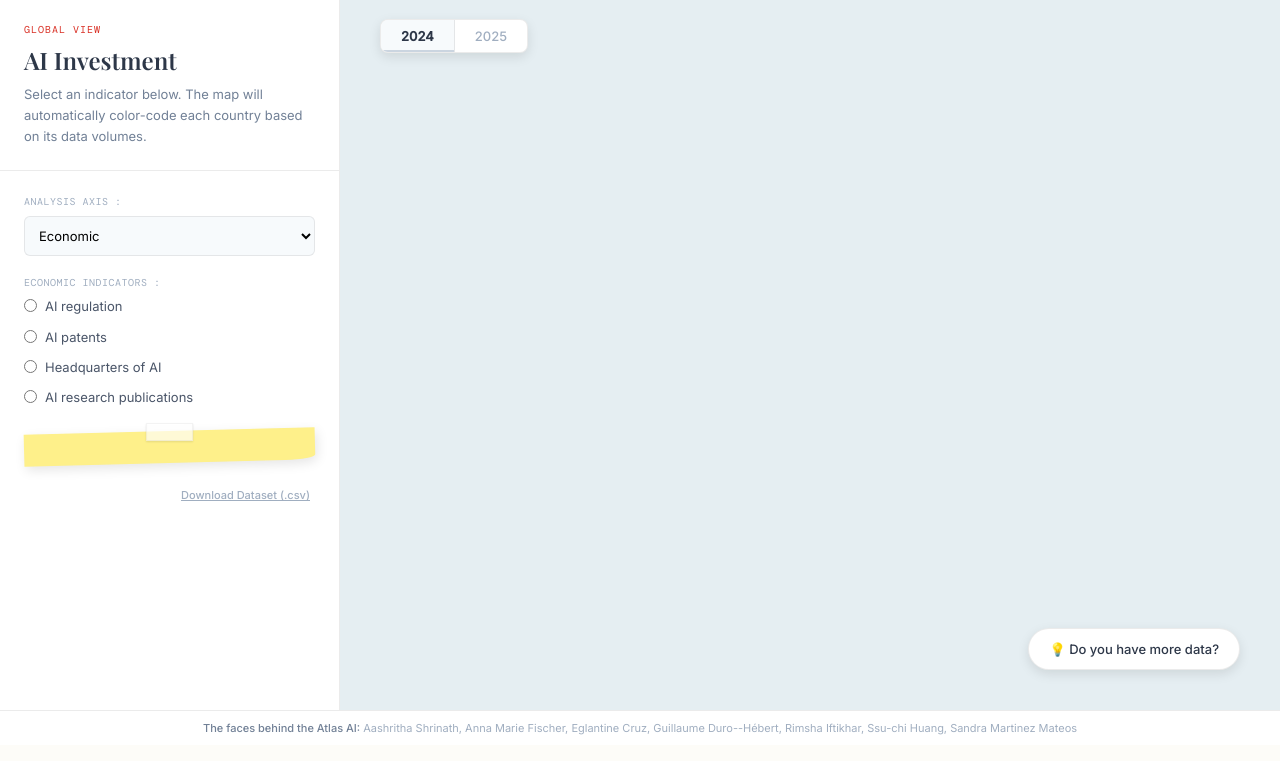
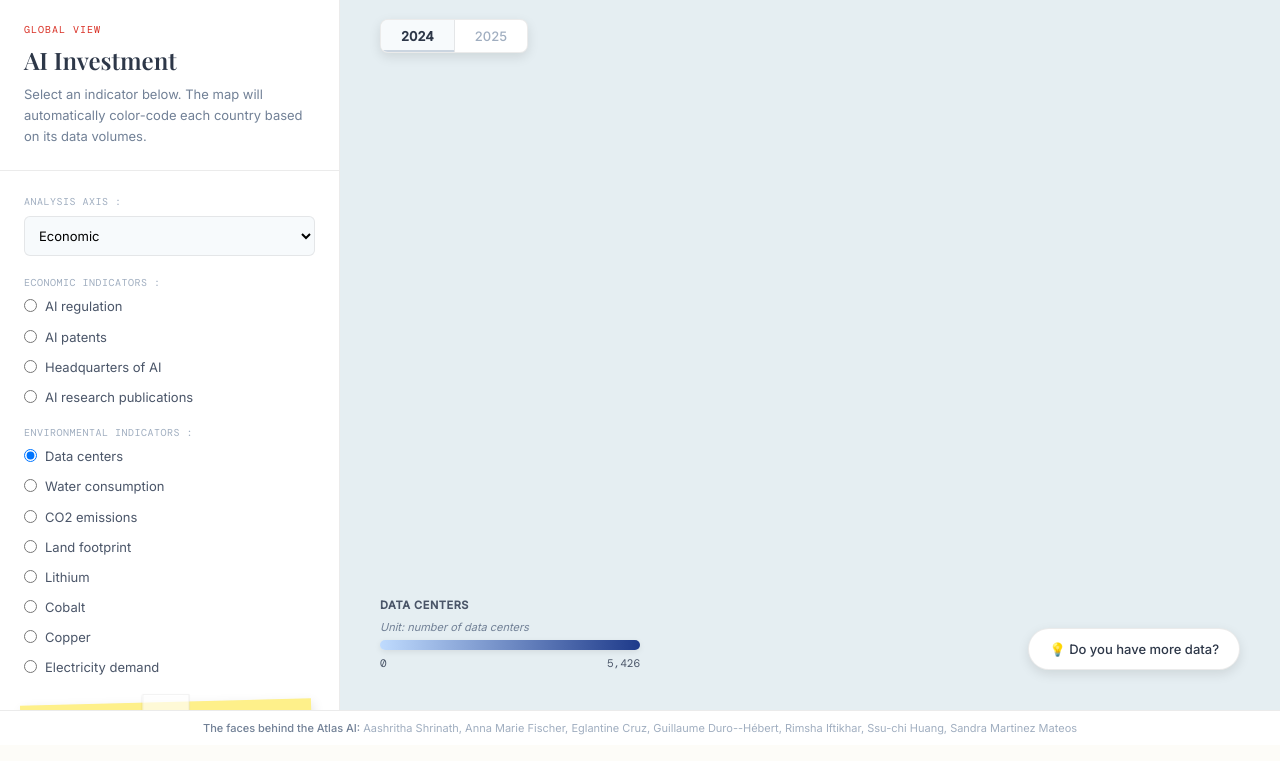
Before and after one commit to eglantinecrz/ai-inequality-atlas, a FastAPI app: page / in a window 1280 px wide. Shown: the part 855-1616 px from the top of the page. Run offline with FastAPI, Linux system fonts and the light colour scheme; data comes from the database, SQL or seed files in the repository; some web fonts are replaced.

Commit message:
modifications about the red pins and default map

```diff
--- a/static/js/app.js
+++ b/static/js/app.js
@@ -231,31 +231,7 @@
 
         mapGroup.selectAll(".google-marker").remove();
 
-        if (!metric.id) {
-            const countriesFeatures = mapGroup.selectAll(".country").data();
-            const activeCountries = countriesFeatures.filter(d => db[String(d.id)]);
 
-            mapGroup.selectAll(".google-marker")
-                .data(activeCountries)
-                .enter()
-                .append("path")
-                .attr("class", "google-marker")
-                .attr("d", "M0,0 C-7,-10 -12,-15 -12,-24 A12,12 0 1,1 12,-24 C12,-15 7,-10 0,0 Z")
-                .attr("fill", "#EA4335")
-                .attr("stroke", "#FFFFFF")
-                .attr("stroke-width", "1.5px")
-                .attr("transform", d => {
-                    const centroid = path.centroid(d);
-                    if (centroid && !isNaN(centroid[0]) && !isNaN(centroid[1])) {
-                        return `translate(${centroid[0]}, ${centroid[1]}) scale(0.5)`;
-                    }
-                    return null;
-                })
-                .style("pointer-events", "none")
-                .style("opacity", 0)
-                .transition().duration(500)
-                .style("opacity", 1);
-        }
 
         const legendDiv = document.getElementById("map-legend");
         const legendContinuous = document.getElementById("legend-continuous");
@@ -431,4 +407,7 @@
             document.body.removeChild(link);
         });
     }
+
+    document.getElementById("environmental-detail-group").style.display = "block";
+    updateVisuals();
 });
--- a/templates/index.html
+++ b/templates/index.html
@@ -97,7 +97,7 @@
                     <div class="filter-group" id="environmental-detail-group" style="display: none;">
                         <label class="filter-label">ENVIRONMENTAL INDICATORS :</label>
                         <div class="checkbox-group" id="environmental-checkboxes">
-                            <label><input type="radio" name="map-metric" value="data_centers" data-label="Data Centers"> Data centers</label>
+                            <label><input type="radio" name="map-metric" value="data_centers" data-label="Data Centers" checked> Data centers</label>
                             <label><input type="radio" name="map-metric" value="water" data-label="Water Consumption"> Water consumption</label>
                             <label><input type="radio" name="map-metric" value="CO2" data-label="CO2 Emissions"> CO2 emissions</label>
                             <label><input type="radio" name="map-metric" value="land_footprint" data-label="Land Footprint"> Land footprint</label>
```
